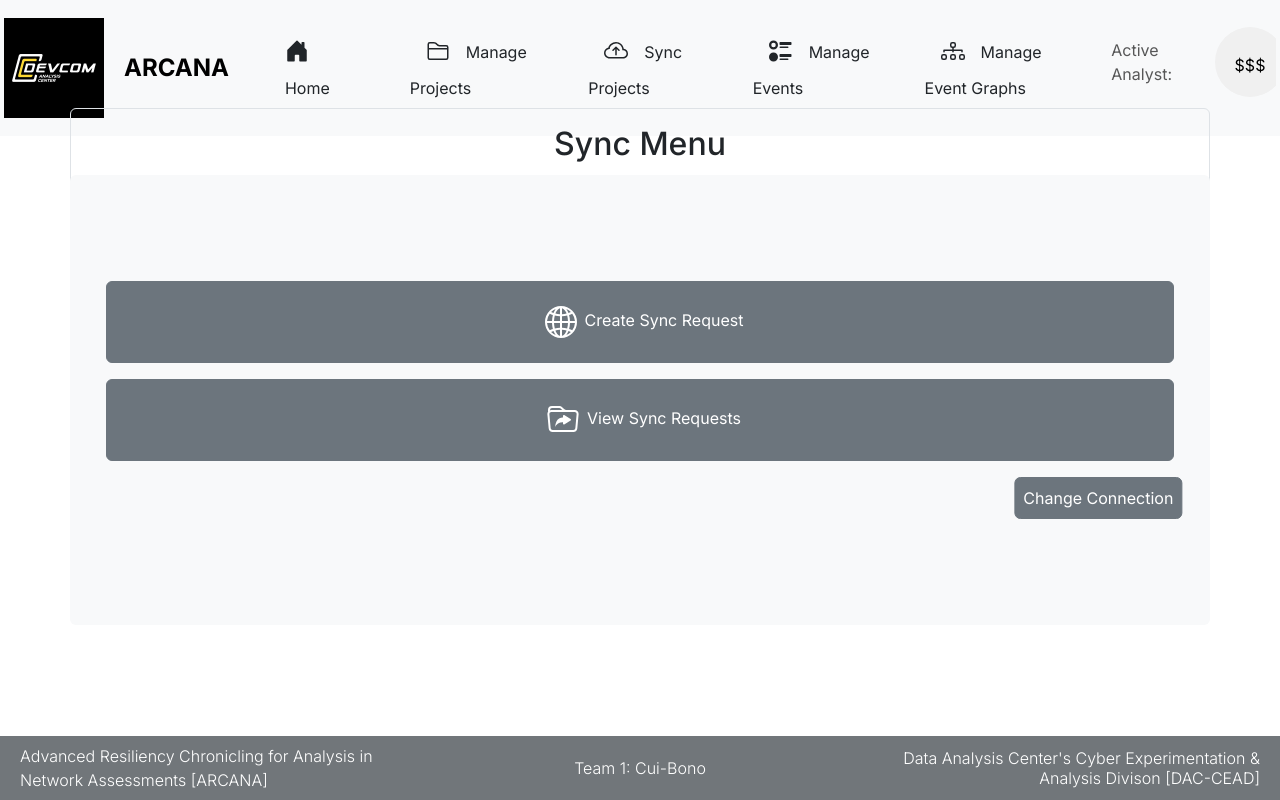
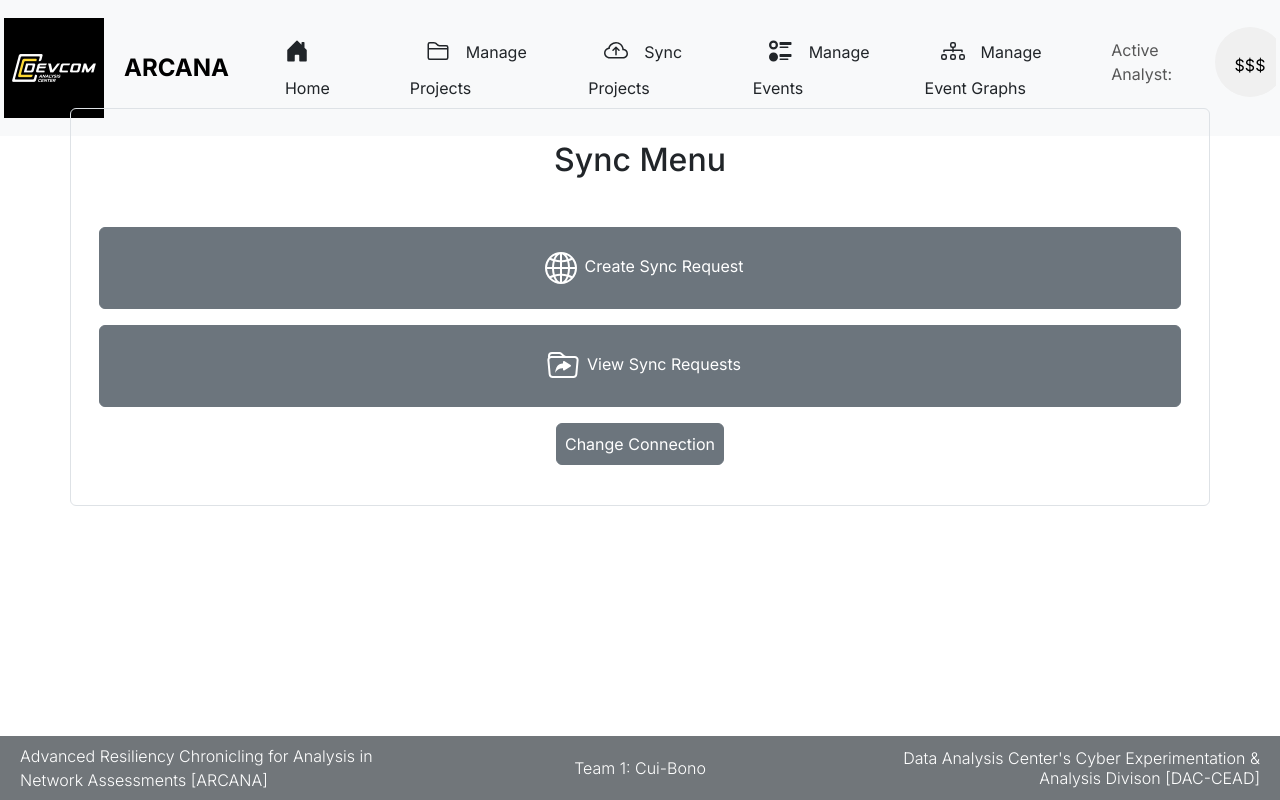
Before and after one commit to jordag18/capstone-project-ARCANA, a Next.js app in the folder frontend/arcana/: page /dashboard/syncMenu in a window 1280 px wide. Built offline with nearby package versions, Linux system fonts and the light colour scheme.

Commit message:
updated sync Menu page

```diff
--- a/frontend/arcana/app/components/syncMenuItems.tsx
+++ b/frontend/arcana/app/components/syncMenuItems.tsx
@@ -8,10 +8,8 @@ import { Globe2, FolderSymlink } from "react-bootstrap-icons";
 
 export function SyncMenuItems() {
   return (
-    <div>
-      <Container
-        className="d-flex justify-content-center align-items-center position-absolute top-50 start-50 translate-middle rounded bg-light"
-        style={{ height: "75%", width: "100%" }}>
+
+      <>
         <Stack
           gap={3}
           className="p-4 mx-8 d-flex align-self-center justify-content-sm-center">
@@ -33,16 +31,13 @@ export function SyncMenuItems() {
             </Link>
           </Button>
 
-          {/* Centered Button */}
           <Button
-            className="mx-auto p-2 justify-content-center position-relative bottom-0 start-50"
-            variant="secondary"
-            style={{ transform: "translateX(-45%)" }}>
+            className="mx-auto p-2 justify-content-center position-relative align-self-center"
+            variant="secondary">
             Change Connection
           </Button>
         </Stack>
-      </Container>
-    </div>
+    </>
   );
 }
 export default SyncMenuItems;
--- a/frontend/arcana/app/dashboard/syncMenu/page.tsx
+++ b/frontend/arcana/app/dashboard/syncMenu/page.tsx
@@ -1,14 +1,14 @@
-'use client';
+"use client";
 import React, { useState } from "react";
 import NavBar from "../../components/navbar"; // Update the import statement to use lowercase 'navbar'
 import Footer from "../../components/footer";
-import Container from 'react-bootstrap/Container';
-import Row from "react-bootstrap/esm/Row";// Import the Button component
+import Container from "react-bootstrap/Container";
+import Row from "react-bootstrap/esm/Row"; // Import the Button component
 import SyncMenuItems from "@/app/components/syncMenuItems";
 
 const SyncProjectsMenu = () => {
   return (
-        <div>
+<>
       <NavBar />
       <div
         className="flex justify-content-center align-items-center position-absolute top-50 start-50 translate-middle p-2 rounded-full bg-auto "
@@ -16,16 +16,21 @@ const SyncProjectsMenu = () => {
         <Container className="flex justify-content-center align-items-center border mx-auto p-3 rounded">
           <div className="justify-content-space-between">
             <Row className="justify-content-center align-items-center">
-                            <div className="d-flex  align-items-center mx-auto ">
-                                <h2 className="mx-auto">Sync Menu </h2>
-                                <SyncMenuItems/>
+              <div className="d-flex align-items-center mx-auto ">
+                <h2 className="mx-auto p-3"> Sync Menu </h2>
               </div>
+              <SyncMenuItems />
             </Row>
           </div>
+
+
+
+
+
         </Container>
       </div>
       <Footer />
-        </div>
+    </>
   );
-}
+};
 export default SyncProjectsMenu;
```
Lines whose indentation alone changed are shown as unchanged.
